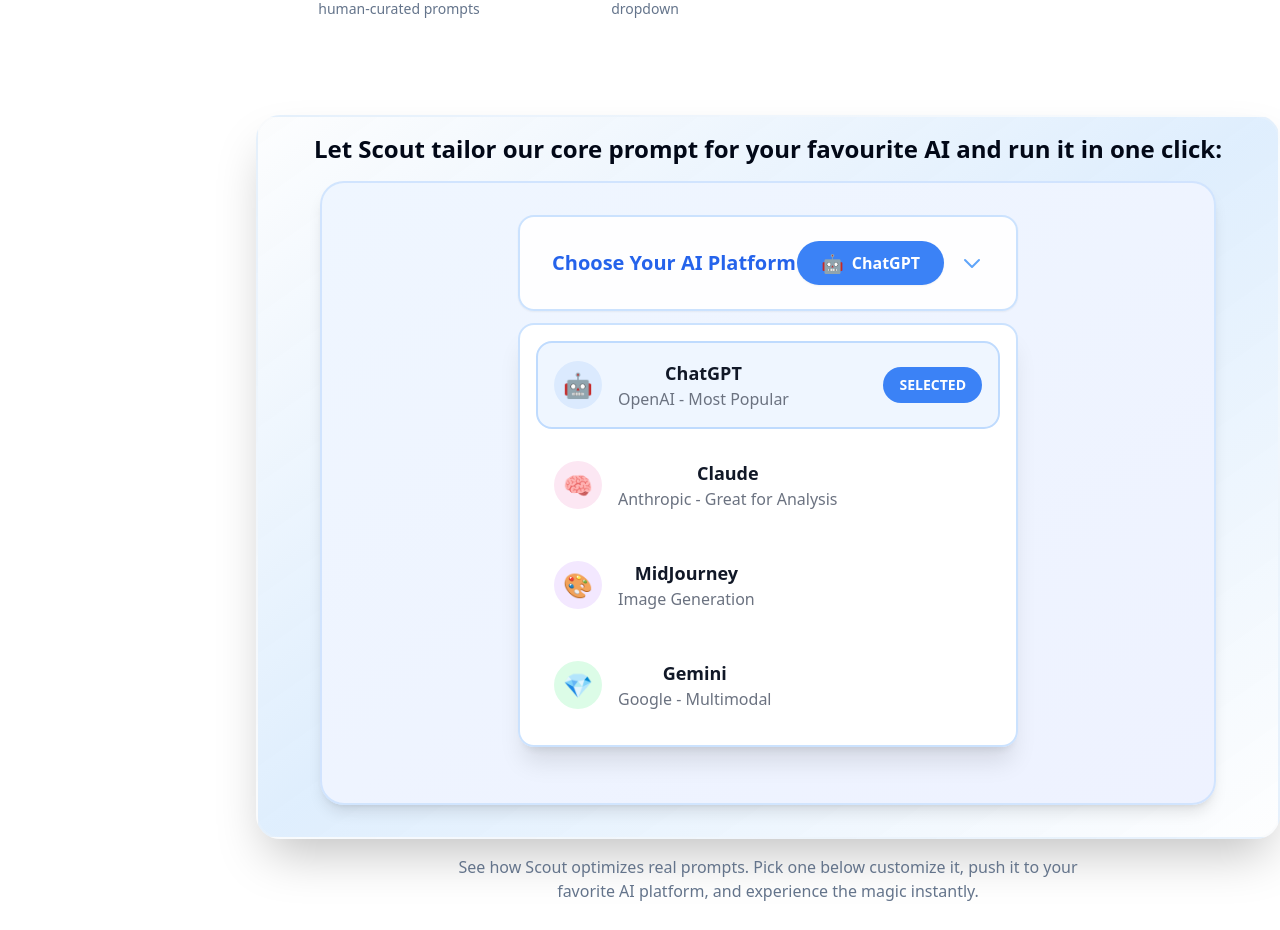
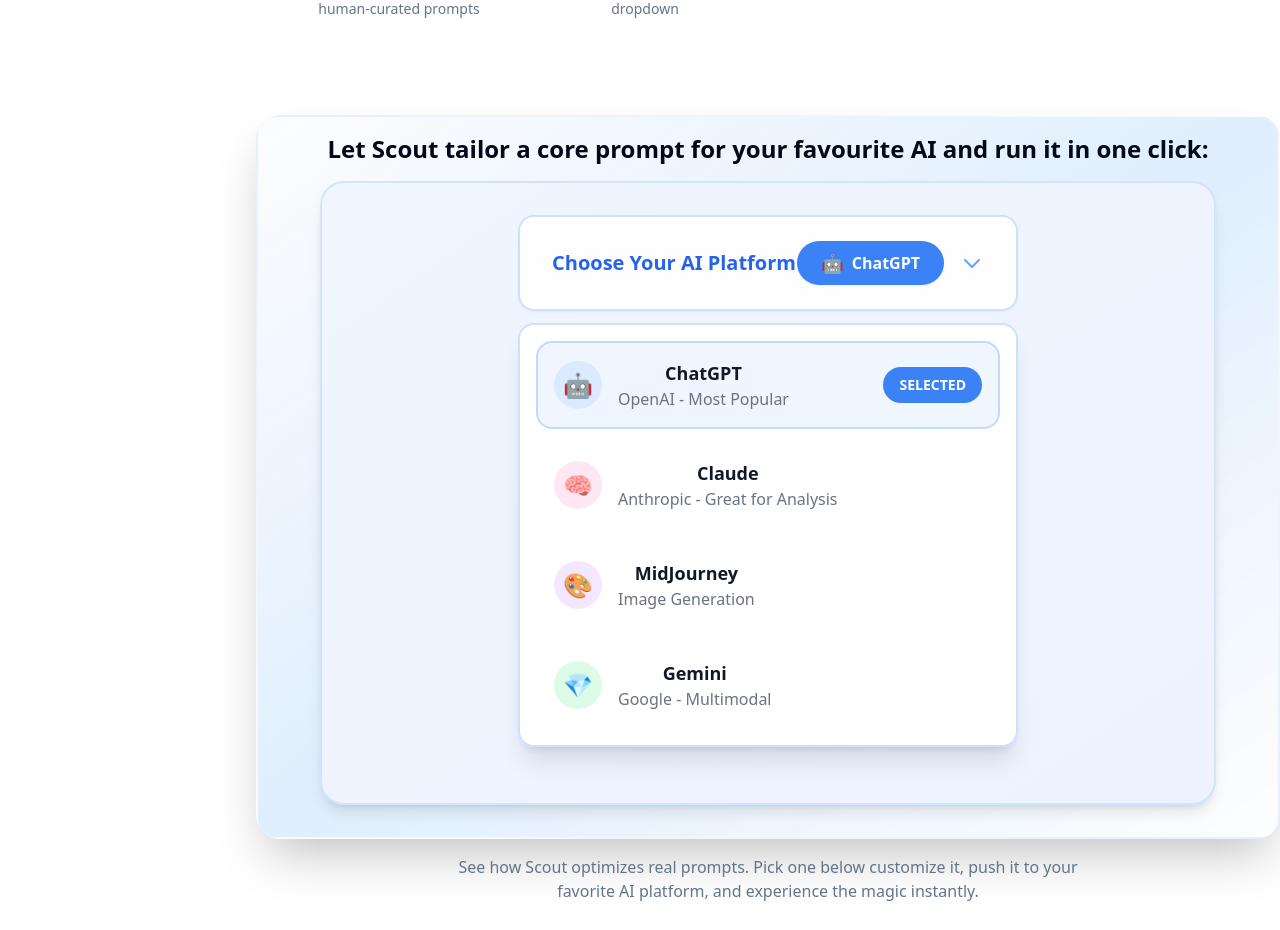
Before and after one commit to acwokas/promptandgo, a React (Vite) app: page / in a window 1280 px wide. Shown: the part 1186-2116 px from the top of the page. Built offline with nearby package versions, Linux system fonts and the light colour scheme; no server answers; the database is empty; a web font is replaced by a local one.

Commit message:
Update copy text

```diff
--- a/src/components/ai/AIPromptGenerator.tsx
+++ b/src/components/ai/AIPromptGenerator.tsx
@@ -601,7 +601,7 @@ const AIPromptGenerator = () => {
 
                 {/* AI Platform Selector */}
                 <div className="space-y-2">
-                  <label className="text-sm font-medium">Let Scout tailor our core prompt for your favourite AI and run it in one click:</label>
+                  <label className="text-sm font-medium">Let Scout tailor a core prompt for your favourite AI and run it in one click:</label>
                   <Select value={selectedAIPlatform} onValueChange={handleAIPlatformChange}>
                     <SelectTrigger className="w-full bg-background border shadow-sm">
                       <SelectValue>
--- a/src/components/prompt/PromptCard.tsx
+++ b/src/components/prompt/PromptCard.tsx
@@ -911,7 +911,7 @@ export const PromptCard = ({ prompt, categories, onTagClick, onCategoryClick, on
           <div className="mt-4 flex flex-col gap-2">
             {/* AI Platform Selector - Clean Design */}
             <div className="space-y-3">
-              <label className="text-sm font-medium text-gray-900 sm:text-base">Let Scout tailor our core prompt for your favourite AI and run it in one click:</label>
+              <label className="text-sm font-medium text-gray-900 sm:text-base">Let Scout tailor a core prompt for your favourite AI and run it in one click:</label>
 
               {/* Clean Dropdown Trigger */}
               <div className="bg-gradient-to-br from-blue-50 to-indigo-50 border-2 border-blue-200/80 rounded-2xl p-3 sm:p-4">
--- a/src/pages/Index.tsx
+++ b/src/pages/Index.tsx
@@ -431,7 +431,7 @@ const Index = () => {
         {/* Premium Collections - Moved Above */}
         <section className="container py-4 bg-gradient-to-br from-accent/20 via-primary/15 to-accent/10 rounded-3xl border-2 border-accent/30 shadow-2xl">
           <div className="text-center mb-4">
-            <h2 className="text-2xl font-bold mb-4">Let Scout tailor our core prompt for your favourite AI and run it in one click:</h2>
+            <h2 className="text-2xl font-bold mb-4">Let Scout tailor a core prompt for your favourite AI and run it in one click:</h2>
 
             {/* Scout Tailoring Highlight - Clean Design */}
             <div className="bg-gradient-to-br from-blue-50 to-indigo-50 border-2 border-blue-200/60 rounded-3xl p-8 max-w-4xl mx-auto shadow-lg">
```
